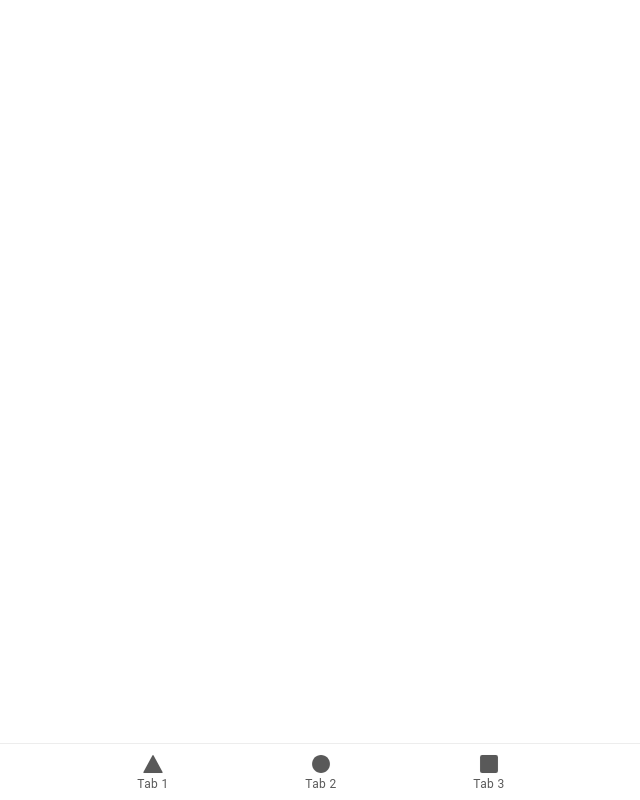
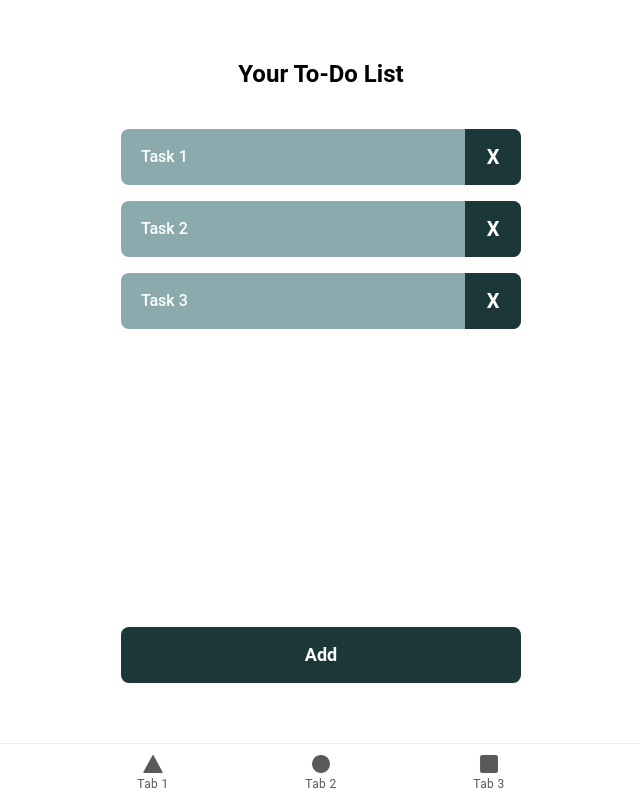
Before and after one commit to MobileLab6/Labwork6, a React (Vite) app in the folder Lab6/Lab6/: page /todo in a window 1280 px wide. Shown: the whole page, without its empty margins (319-959 px from the left). Built offline with nearby package versions, Linux system fonts and the light colour scheme; no server answers.

Commit message:
pls älä mee rikki

```diff
--- a/Lab6/Lab6/src/App.tsx
+++ b/Lab6/Lab6/src/App.tsx
@@ -15,6 +15,7 @@ import { ellipse, square, triangle } from 'ionicons/icons';
 import Tab1 from './pages/WelcomePage';
 import Tab2 from './pages/LoginPage';
 import Tab3 from './pages/RegisterPage';
+import ToDo from './pages/ToDo';
 
 
 /* Core CSS required for Ionic components to work properly */
@@ -63,6 +64,9 @@ const App: React.FC = () => (
           <Route path="/tab3">
             <Tab3 />
           </Route>
+          <Route exact path="/todo">
+            <ToDo />
+          </Route>
           <Route exact path="/">
             <Redirect to="/tab1" />
           </Route>
```
